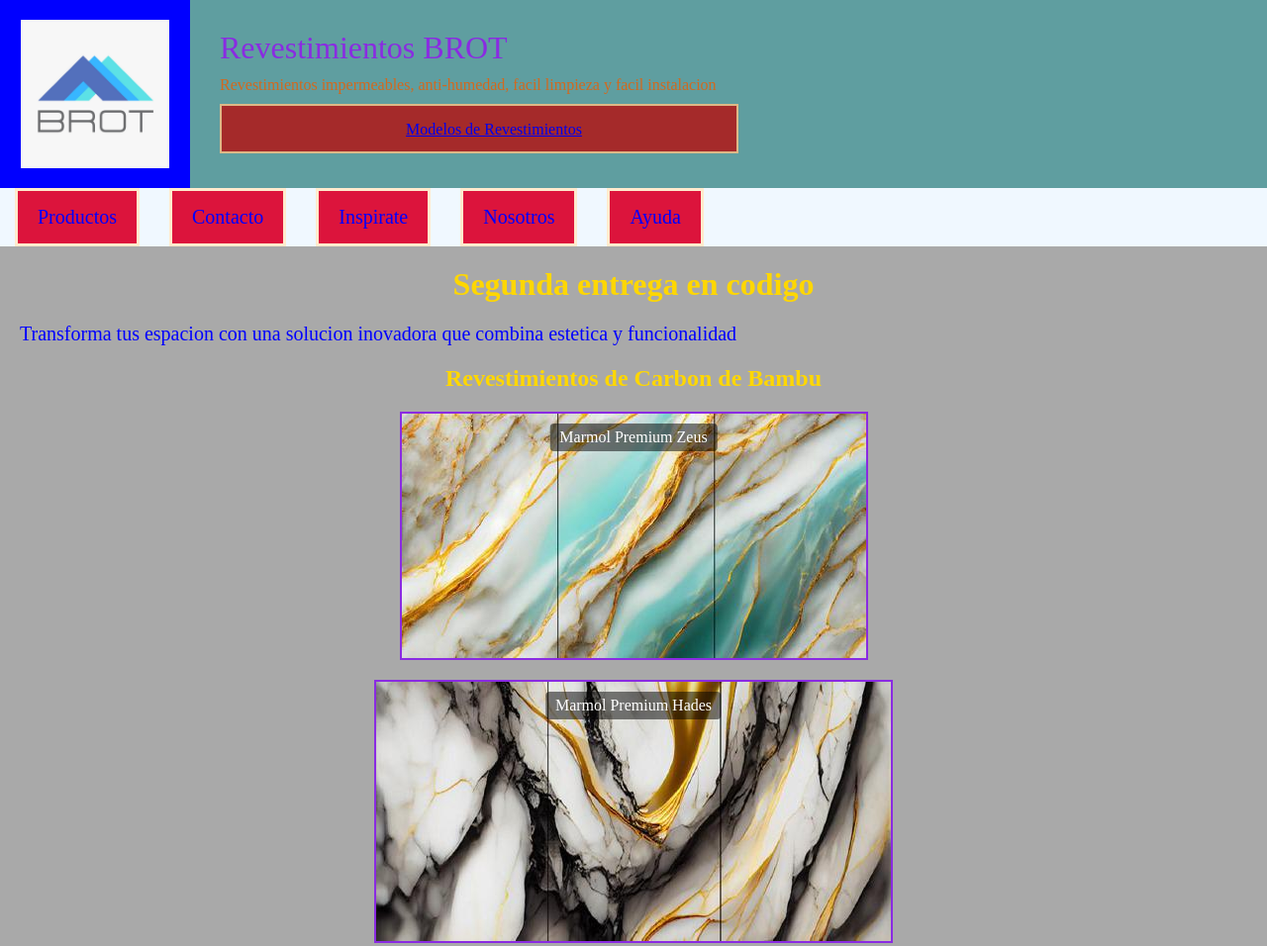
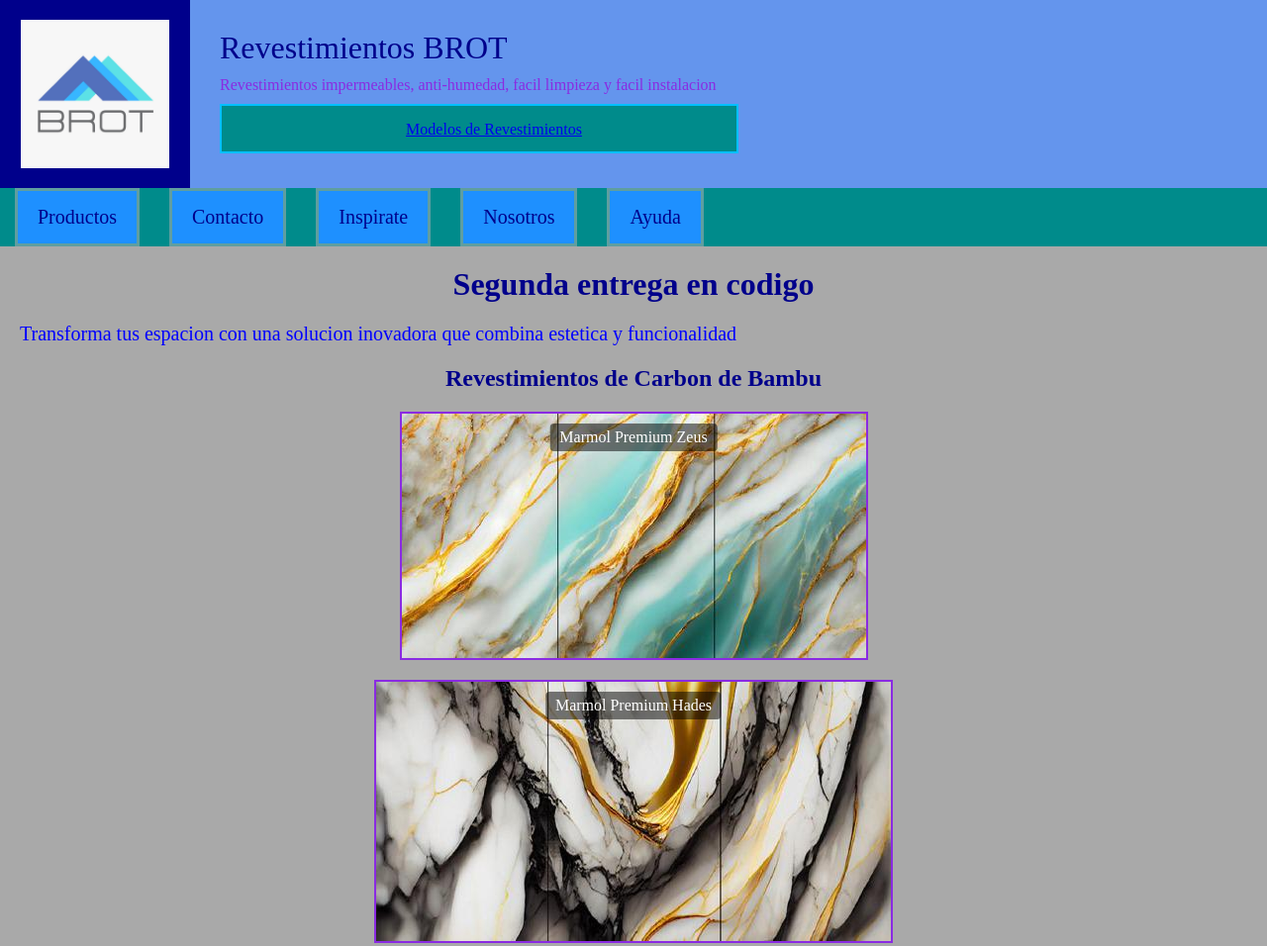
Before and after one commit to Tunozon/Tercera-Entrega, a plain HTML site: page Index.html in a window 1280 px wide. Shown: the top 956 px of the page at 99% size. Drawn offline with Linux system fonts and the light colour scheme.

Commit message:
index estetico

```diff
--- a/style.css
+++ b/style.css
@@ -22,7 +22,7 @@ h2 {
 }
 
 body{
-    background-color: darkgray;
+    background-color: darkgrey;
 }
 
 div {
@@ -34,14 +34,14 @@ span {
 }
 
 div span {
-    color: chocolate;
+    color: blueviolet;
     text-align: left;
     margin-left: 10px;
     margin-bottom: 10px;
 }
 
 .titulos {
-    color: gold;
+    color: darkblue;
     margin-top: 20px;
 }
 
@@ -54,7 +54,7 @@ div span {
 }
 
 li {
-    color: khaki;
+    color: blueviolet;
     text-align: center;
 }
 
@@ -77,7 +77,7 @@ li {
     margin-left: 10px;
     margin-bottom: 10px;
     font-size: xx-large;
-    color: blueviolet;
+    color: darkblue;
 }
 
 #Logo {
@@ -92,7 +92,7 @@ li {
 }
 
 #pie-de-pagina {
-    color: crimson;
+    color: aliceblue;
     font-size: medium;
     text-align: right;
 }
@@ -121,7 +121,7 @@ form p {
 }
 
 .navbar {
-    background-color: aliceblue;
+    background-color: darkcyan;
 }
 
 .navbar ul {
@@ -136,7 +136,7 @@ form p {
 }
 
 .navbar a {
-    color: blue;
+    color: darkblue;
     text-decoration: none;
     padding: 15px 20px;
     display: block;
@@ -146,8 +146,8 @@ form p {
     display: inline-block;
     text-align: center;
     font-size: 20px;
-    border: 3px solid blanchedalmond;
-    background-color: crimson;
+    border: 3px solid cadetblue;
+    background-color: dodgerblue;
     transition: .5s;
 }
 
@@ -156,8 +156,8 @@ form p {
     margin-bottom: 3px;
     margin-left: 5px;
     transition: .5s;
-    color: coral;
-    background-color: darkgoldenrod;
+    color: dodgerblue;
+    background-color: darkblue;
 }
 
 .container1 {
@@ -166,21 +166,21 @@ form p {
 
 .sidebar1 {
     width: 15%;
-    background-color: blue;
+    background-color: darkblue;
     padding: 20px;
 }
 
 .main-content1 {
     width: 85%;
-    background-color: cadetblue;
+    background-color: cornflowerblue;
     padding: 20px;
 }
 
 .modelos1 {
     width: 50%;
     height: 50px;
-    background-color: brown;
-    border: 2px solid burlywood;
+    background-color: darkcyan;
+    border: 2px solid deepskyblue;
     margin: 10px;
     text-align: center;
     flex-grow: 1;
```
